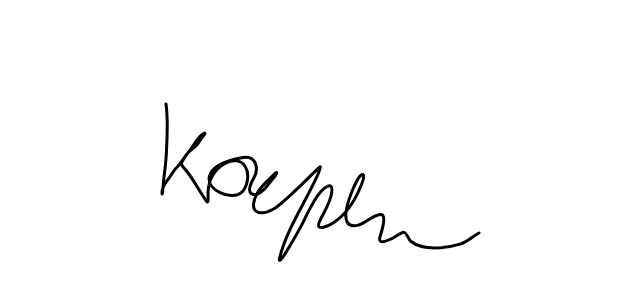
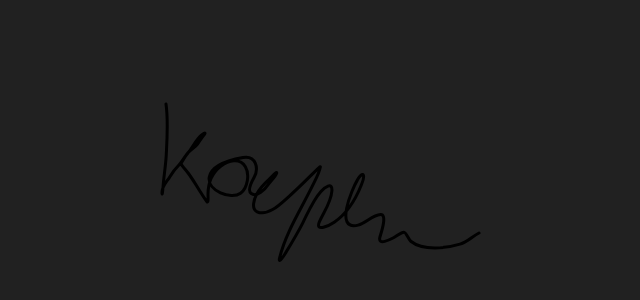
Before and after one commit to kacperkwinta/real-time-signature, a plain HTML site: page index.html in a window 1280 px wide. Shown: the part 226-526 px from the top of the page, without its empty margins (320-960 px from the left). Drawn offline with Linux system fonts and the light colour scheme.

Commit message:
Update index.css

```diff
--- a/index.css
+++ b/index.css
@@ -1,4 +1,6 @@
 body {
+  background: hsl(0, 0%, 13%);
+  color: hsl(0, 0%, 100%);
   display: flex;
   justify-content: center;
   align-items: center;
```
